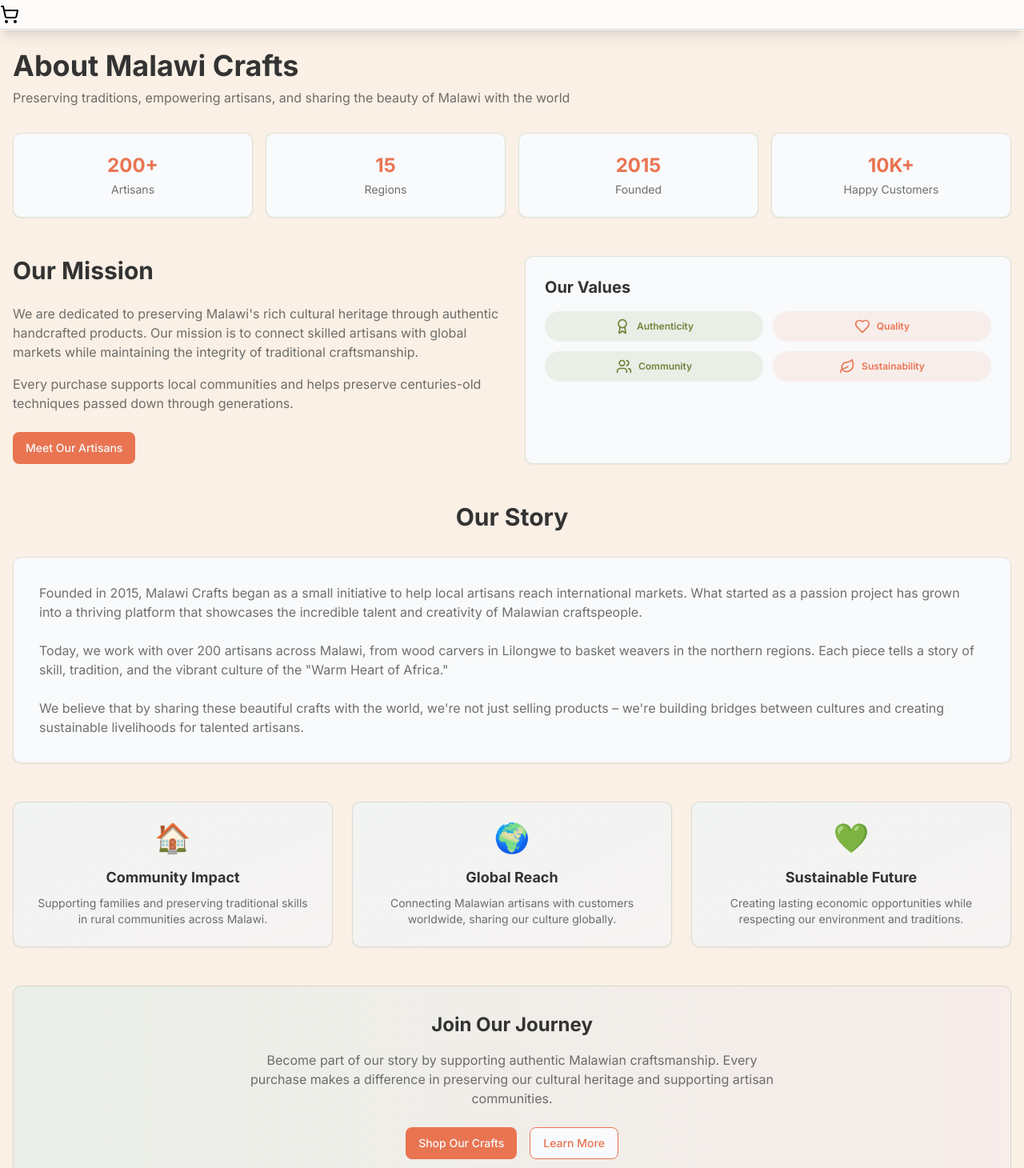
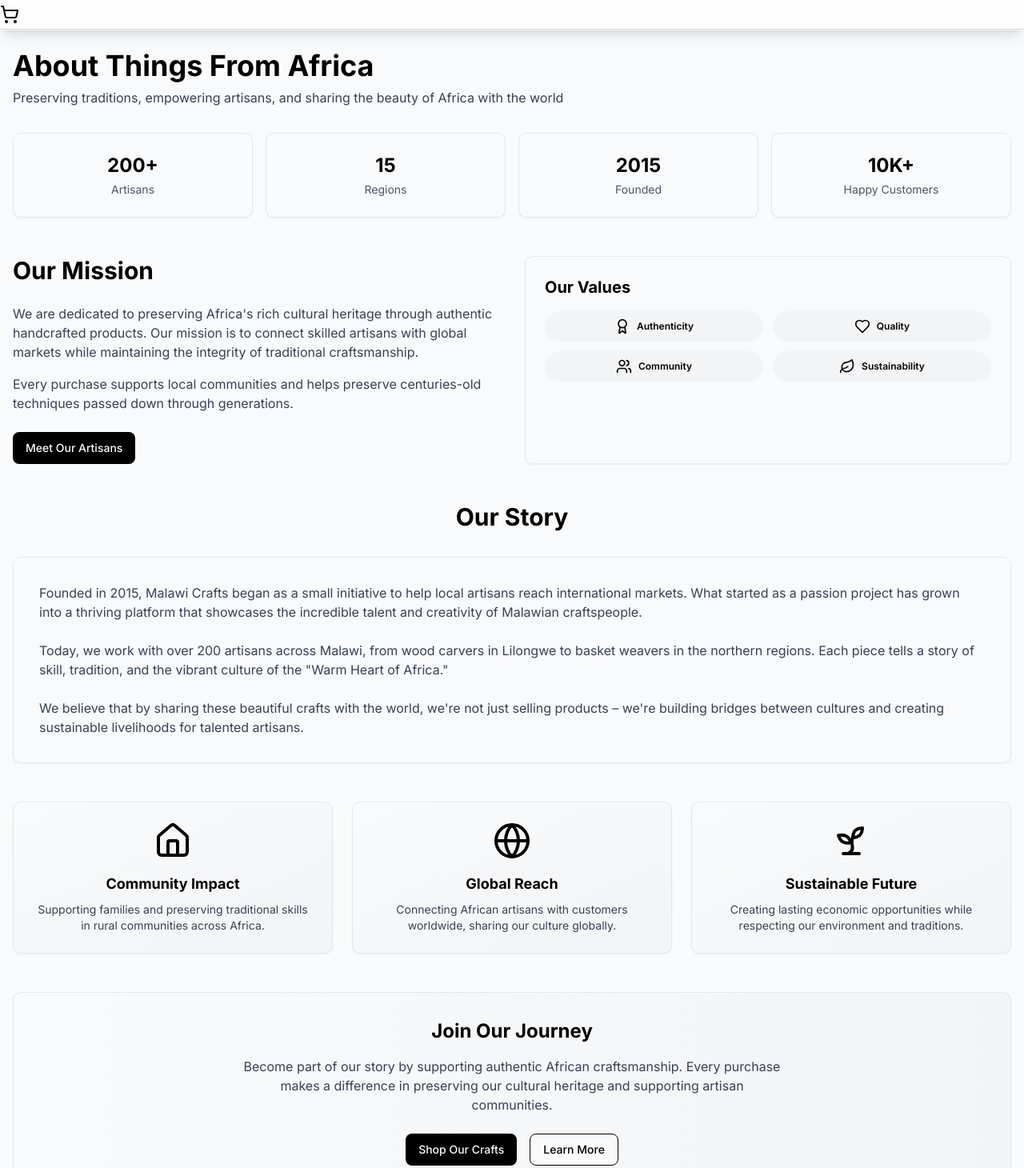
Before and after one commit to Membatel-RXD/ThingsFromAfrica.Ecommerce.Site, a React (Vite) app: page /about in a window 1280 px wide. Shown: the part 130-1590 px from the top of the page at 80% size. Built offline with nearby package versions, Linux system fonts and the light colour scheme.

Commit message:
feat: functional shop page, mobile nav fixes, and consistent UI updates
- Add working search/filter/sort to Shop page with cart integration
- Replace emojis with icons and standardize black/gray color theme
- Fix mobile menu not working on secondary pages
- Make website name clickable home link

```diff
--- a/src/pages/About.tsx
+++ b/src/pages/About.tsx
@@ -4,29 +4,29 @@ import Footer from '@/components/Footer';
 import { Card, CardContent } from '@/components/ui/card';
 import { Badge } from '@/components/ui/badge';
 import { Button } from '@/components/ui/button';
-import { Heart, Users, Award, Leaf } from 'lucide-react';
+import { Heart, Users, Award, Leaf, Home, Globe, Sprout } from 'lucide-react';
 
 const About: React.FC = () => {
   const values = [
     {
       icon: <Award className="h-5 w-5" />,
       label: 'Authenticity',
-      color: 'bg-olive-green/10 text-olive-green'
+      color: 'bg-gray-100 text-black'
     },
     {
       icon: <Heart className="h-5 w-5" />,
       label: 'Quality',
-      color: 'bg-burnt-sienna/10 text-burnt-sienna'
+      color: 'bg-gray-100 text-black'
     },
     {
       icon: <Users className="h-5 w-5" />,
       label: 'Community',
-      color: 'bg-olive-green/10 text-olive-green'
+      color: 'bg-gray-100 text-black'
     },
     {
       icon: <Leaf className="h-5 w-5" />,
       label: 'Sustainability',
-      color: 'bg-burnt-sienna/10 text-burnt-sienna'
+      color: 'bg-gray-100 text-black'
     }
   ];
 
@@ -38,23 +38,23 @@ const About: React.FC = () => {
   ];
 
   return (
-    <div className="min-h-screen bg-linen">
+    <div className="min-h-screen bg-gray-50">
       <Header />
 
       <main className="container mx-auto px-4 py-8">
         {/* Page header */}
         <div className="mb-8">
-          <h1 className="text-4xl font-bold text-charcoal mb-2">About Malawi Crafts</h1>
-          <p className="text-charcoal/70">Preserving traditions, empowering artisans, and sharing the beauty of Malawi with the world</p>
+          <h1 className="text-4xl font-bold text-black mb-2">About Things From Africa</h1>
+          <p className="text-gray-700">Preserving traditions, empowering artisans, and sharing the beauty of Africa with the world</p>
         </div>
 
         {/* Stats Section */}
         <div className="grid grid-cols-2 md:grid-cols-4 gap-4 mb-12">
           {stats.map((stat, index) => (
-            <Card key={index} className="border-olive-green/20 text-center">
+            <Card key={index} className="border-gray-200 text-center">
               <CardContent className="p-6">
-                <div className="text-2xl font-bold text-burnt-sienna mb-1">{stat.number}</div>
-                <div className="text-sm text-charcoal/70">{stat.label}</div>
+                <div className="text-2xl font-bold text-black mb-1">{stat.number}</div>
+                <div className="text-sm text-gray-600">{stat.label}</div>
               </CardContent>
             </Card>
           ))}
@@ -63,21 +63,21 @@ const About: React.FC = () => {
         {/* Mission Section */}
         <div className="grid md:grid-cols-2 gap-8 mb-12">
           <div>
-            <h2 className="text-3xl font-bold text-charcoal mb-6">Our Mission</h2>
-            <p className="text-charcoal/70 mb-4">
-              We are dedicated to preserving Malawi's rich cultural heritage through authentic handcrafted products. Our mission is to connect skilled artisans with global markets while maintaining the integrity of traditional craftsmanship.
+            <h2 className="text-3xl font-bold text-black mb-6">Our Mission</h2>
+            <p className="text-gray-700 mb-4">
+              We are dedicated to preserving Africa's rich cultural heritage through authentic handcrafted products. Our mission is to connect skilled artisans with global markets while maintaining the integrity of traditional craftsmanship.
             </p>
-            <p className="text-charcoal/70 mb-6">
+            <p className="text-gray-700 mb-6">
               Every purchase supports local communities and helps preserve centuries-old techniques passed down through generations.
             </p>
-            <Button className="bg-burnt-sienna hover:bg-burnt-sienna/90">
+            <Button className="bg-black hover:bg-gray-800">
               Meet Our Artisans
             </Button>
           </div>
 
-          <Card className="border-olive-green/20">
+          <Card className="border-gray-200">
             <CardContent className="p-6">
-              <h3 className="text-xl font-bold text-charcoal mb-4">Our Values</h3>
+              <h3 className="text-xl font-bold text-black mb-4">Our Values</h3>
               <div className="grid grid-cols-2 gap-3">
                 {values.map((value, index) => (
                   <Badge
@@ -96,10 +96,10 @@ const About: React.FC = () => {
 
         {/* Story Section */}
         <div className="mb-12">
-          <h2 className="text-3xl font-bold text-charcoal text-center mb-8">Our Story</h2>
-          <Card className="border-olive-green/20">
+          <h2 className="text-3xl font-bold text-black text-center mb-8">Our Story</h2>
+          <Card className="border-gray-200">
             <CardContent className="p-8">
-              <div className="space-y-6 text-charcoal/70">
+              <div className="space-y-6 text-gray-700">
                 <p>
                   Founded in 2015, Malawi Crafts began as a small initiative to help local artisans reach international markets. What started as a passion project has grown into a thriving platform that showcases the incredible talent and creativity of Malawian craftspeople.
                 </p>
@@ -116,43 +116,49 @@ const About: React.FC = () => {
 
         {/* Impact Section */}
         <div className="grid md:grid-cols-3 gap-6 mb-12">
-          <Card className="border-olive-green/20 bg-gradient-to-br from-olive-green/5 to-burnt-sienna/5">
+          <Card className="border-gray-200 bg-gradient-to-br from-gray-50 to-gray-100">
             <CardContent className="p-6 text-center">
-              <div className="text-4xl mb-4">🏠</div>
-              <h3 className="font-bold text-charcoal text-lg mb-2">Community Impact</h3>
-              <p className="text-charcoal/70 text-sm">Supporting families and preserving traditional skills in rural communities across Malawi.</p>
+              <div className="text-4xl mb-4 flex justify-center">
+                <Home className="h-12 w-12 text-black" />
+              </div>
+              <h3 className="font-bold text-black text-lg mb-2">Community Impact</h3>
+              <p className="text-gray-700 text-sm">Supporting families and preserving traditional skills in rural communities across Africa.</p>
             </CardContent>
           </Card>
 
-          <Card className="border-olive-green/20 bg-gradient-to-br from-olive-green/5 to-burnt-sienna/5">
+          <Card className="border-gray-200 bg-gradient-to-br from-gray-50 to-gray-100">
             <CardContent className="p-6 text-center">
-              <div className="text-4xl mb-4">🌍</div>
-              <h3 className="font-bold text-charcoal text-lg mb-2">Global Reach</h3>
-              <p className="text-charcoal/70 text-sm">Connecting Malawian artisans with customers worldwide, sharing our culture globally.</p>
+              <div className="text-4xl mb-4 flex justify-center">
+                <Globe className="h-12 w-12 text-black" />
+              </div>
+              <h3 className="font-bold text-black text-lg mb-2">Global Reach</h3>
+              <p className="text-gray-700 text-sm">Connecting African artisans with customers worldwide, sharing our culture globally.</p>
             </CardContent>
           </Card>
 
-          <Card className="border-olive-green/20 bg-gradient-to-br from-olive-green/5 to-burnt-sienna/5">
+          <Card className="border-gray-200 bg-gradient-to-br from-gray-50 to-gray-100">
             <CardContent className="p-6 text-center">
-              <div className="text-4xl mb-4">💚</div>
-              <h3 className="font-bold text-charcoal text-lg mb-2">Sustainable Future</h3>
-              <p className="text-charcoal/70 text-sm">Creating lasting economic opportunities while respecting our environment and traditions.</p>
+              <div className="text-4xl mb-4 flex justify-center">
+                <Sprout className="h-12 w-12 text-black" />
+              </div>
+              <h3 className="font-bold text-black text-lg mb-2">Sustainable Future</h3>
+              <p className="text-gray-700 text-sm">Creating lasting economic opportunities while respecting our environment and traditions.</p>
             </CardContent>
           </Card>
         </div>
 
         {/* Call to Action */}
-        <Card className="border-olive-green/20 bg-gradient-to-r from-olive-green/10 to-burnt-sienna/10">
+        <Card className="border-gray-200 bg-gradient-to-r from-gray-50 to-gray-100">
           <CardContent className="p-8 text-center">
-            <h3 className="text-2xl font-bold text-charcoal mb-4">Join Our Journey</h3>
-            <p className="text-charcoal/70 mb-6 max-w-2xl mx-auto">
-              Become part of our story by supporting authentic Malawian craftsmanship. Every purchase makes a difference in preserving our cultural heritage and supporting artisan communities.
+            <h3 className="text-2xl font-bold text-black mb-4">Join Our Journey</h3>
+            <p className="text-gray-700 mb-6 max-w-2xl mx-auto">
+              Become part of our story by supporting authentic African craftsmanship. Every purchase makes a difference in preserving our cultural heritage and supporting artisan communities.
             </p>
             <div className="flex flex-col sm:flex-row gap-4 justify-center">
-              <Button className="bg-burnt-sienna hover:bg-burnt-sienna/90">
+              <Button className="bg-black hover:bg-gray-800">
                 Shop Our Crafts
               </Button>
-              <Button variant="outline" className="border-burnt-sienna text-burnt-sienna hover:bg-burnt-sienna hover:text-white">
+              <Button variant="outline" className="border-black text-black hover:bg-black hover:text-white">
                 Learn More
               </Button>
             </div>
--- /dev/null
+++ b/src/utils/shopUtils.ts
@@ -0,0 +1,48 @@
+export interface Product {
+  id: number;
+  name: string;
+  price: number;
+  originalPrice?: number;
+  artisan: string;
+  region: string;
+  rating: number;
+  reviews: number;
+  image: string;
+  category: string;
+  inStock: boolean;
+  badge?: string;
+}
+
+export const searchProducts = (products: Product[], searchTerm: string): Product[] => {
+  if (!searchTerm.trim()) return products;
+
+  const term = searchTerm.toLowerCase();
+  return products.filter(product =>
+    product.name.toLowerCase().includes(term) ||
+    product.artisan.toLowerCase().includes(term) ||
+    product.region.toLowerCase().includes(term) ||
+    product.category.toLowerCase().includes(term)
+  );
+};
+
+export const filterByCategory = (products: Product[], category: string): Product[] => {
+  if (category === 'all' || !category) return products;
+  return products.filter(product => product.category.toLowerCase() === category.toLowerCase());
+};
+
+export const sortProducts = (products: Product[], sortBy: string): Product[] => {
+  const sorted = [...products];
+
+  switch (sortBy) {
+    case 'price-low':
+      return sorted.sort((a, b) => a.price - b.price);
+    case 'price-high':
+      return sorted.sort((a, b) => b.price - a.price);
+    case 'rating':
+      return sorted.sort((a, b) => b.rating - a.rating);
+    case 'name':
+      return sorted.sort((a, b) => a.name.localeCompare(b.name));
+    default:
+      return sorted;
+  }
+};
```
Also changed, not shown: src/App.tsx (+7 -4 lines), src/components/CraftShowcase.tsx (+7 -7 lines), src/components/Header.tsx (+7 -3 lines), src/pages/Shop.tsx (+73 -21 lines).
